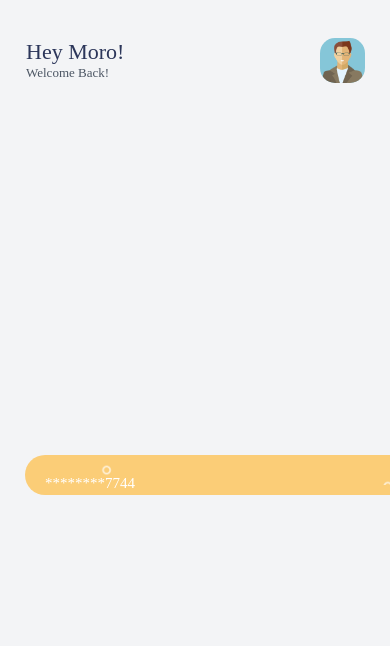
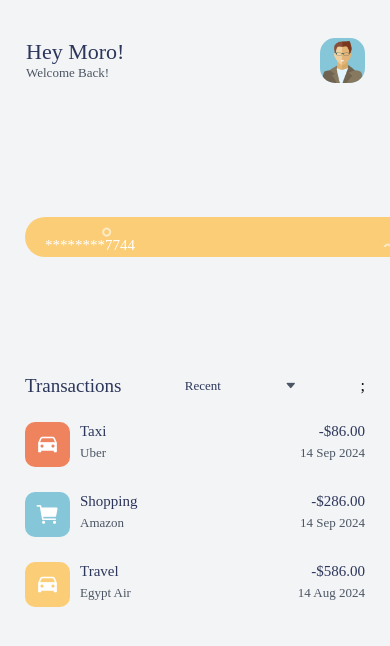
Before and after one commit to marwan598/wallet-app, a React Native app: screen /Home in a window 390 px wide. Shown: the top 646 px of the page. Built offline with nearby package versions, Linux system fonts and the light colour scheme.

Commit message:
transactions section

```diff
--- /dev/null
+++ b/components/Transactions/TransactionAvi.tsx
@@ -0,0 +1,23 @@
+import React, {FunctionComponent} from 'react';
+import {TransactionAviProps} from './types';
+import styled from 'styled-components/native';
+import Icon from 'react-native-vector-icons/Ionicons';
+import {colors} from '../colors';
+
+const StyledView = styled.View`
+  height: 45px;
+  width: 45px;
+  border-radius: 10px;
+  justify-content: center;
+  align-items: center;
+`;
+
+const TransactionAvi: FunctionComponent<TransactionAviProps> = props => {
+  return (
+    <StyledView style={{backgroundColor: props.background}}>
+      <Icon name={props.icon} size={25} color={colors.white} />
+    </StyledView>
+  );
+};
+
+export default TransactionAvi;
--- /dev/null
+++ b/components/Transactions/TransactionItem.tsx
@@ -0,0 +1,77 @@
+import {StyleSheet, View} from 'react-native';
+import React, {FunctionComponent} from 'react';
+import {TransactionProps} from './types';
+import {styled} from 'styled-components/native';
+import TransactionAvi from './TransactionAvi';
+import RegularText from '../Texts/RegularText';
+import {colors} from '../colors';
+import SmallText from '../Texts/SmallText';
+
+const TransactionRow = styled.View`
+  flex-direction: row;
+  justify-content: space-between;
+  align-items: center;
+  width: 100%;
+  margin-bottom: 25px;
+`;
+
+const LeftView = styled.View`
+  flex-direction: row;
+  justify-content: flex-start;
+  height: 100%;
+  align-items: center;
+  flex: 2;
+`;
+
+const RightView = styled.View`
+  flex: 1;
+`;
+
+const TransactionItem: FunctionComponent<TransactionProps> = props => {
+  return (
+    <TransactionRow>
+      <LeftView>
+        <TransactionAvi
+          icon={props.art.icon}
+          background={props.art.background}
+        />
+        <View style={styles.transactionTitle}>
+          <RegularText textStyles={styles.title}>{props.title}</RegularText>
+          <SmallText textStyles={styles.subTitle}>{props.subTitle}</SmallText>
+        </View>
+      </LeftView>
+      <RightView>
+        <RegularText textStyles={styles.amount}>{props.amount}</RegularText>
+        <SmallText textStyles={styles.date}>{props.date}</SmallText>
+      </RightView>
+    </TransactionRow>
+  );
+};
+
+export default TransactionItem;
+
+const styles = StyleSheet.create({
+  transactionTitle: {
+    marginLeft: 10,
+  },
+  title: {
+    color: colors.secondary,
+    textAlign: 'left',
+    marginBottom: 5,
+  },
+  subTitle: {
+    color: colors.grayDark,
+    textAlign: 'left',
+    marginBottom: 5,
+  },
+  amount: {
+    color: colors.secondary,
+    textAlign: 'right',
+    marginBottom: 5,
+  },
+  date: {
+    color: colors.grayDark,
+    textAlign: 'right',
+    marginBottom: 5,
+  },
+});
--- /dev/null
+++ b/components/Transactions/TransactionsSection.tsx
@@ -0,0 +1,66 @@
+import {StyleSheet} from 'react-native';
+import React, {FunctionComponent} from 'react';
+import Icon from 'react-native-vector-icons/Ionicons';
+
+import {TransactionSectionProps} from './types';
+import styled from 'styled-components/native';
+import RegularText from '../Texts/RegularText';
+import {colors} from '../colors';
+import SmallText from '../Texts/SmallText';
+import TransactionItem from './TransactionItem';
+
+const TransactionSectionBackground = styled.View`
+  width: 100%;
+  padding-horizontal: 25px;
+  padding-top: 5px;
+  flex: 2;
+`;
+
+const TransactionRow = styled.View`
+  flex-direction: row;
+  justify-content: space-between;
+  align-items: center;
+  width: 100%;
+`;
+
+const TransactionList = styled.FlatList`
+  width: 100%;
+`;
+
+const TransactionsSection: FunctionComponent<
+  TransactionSectionProps
+> = props => {
+  return (
+    <TransactionSectionBackground>
+      <TransactionRow style={styles.transactionHeader}>
+        <RegularText textStyles={styles.headerTile}>Transactions</RegularText>
+        <SmallText textStyles={styles.headerSubTile}>Recent</SmallText>
+        <Icon name="caret-down" size={13} color={colors.grayDark} />;
+      </TransactionRow>
+      <TransactionList
+        data={props.data}
+        showsVerticalScrollIndicator={false}
+        keyExtractor={({id}: any) => id.toString()}
+        renderItem={({item}: any) => <TransactionItem {...item} />}
+      />
+    </TransactionSectionBackground>
+  );
+};
+
+export default TransactionsSection;
+
+const styles = StyleSheet.create({
+  transactionHeader: {
+    marginBottom: 25,
+  },
+  headerTile: {
+    fontSize: 19,
+    color: colors.secondary,
+  },
+  headerSubTile: {
+    color: colors.secondary,
+  },
+  listContainer: {
+    paddingBottom: 25,
+  },
+});
--- /dev/null
+++ b/data/cardData.ts
@@ -0,0 +1,27 @@
+import mc from '../assets/cards/mc.png';
+import visa from '../assets/cards/visa_white.png';
+import {CardProps} from '../components/Cards/types';
+
+export const cardData: CardProps[] = [
+  {
+    id: 1,
+    accountNo: '3845757744',
+    balance: 20000.15,
+    alias: 'Work Debit',
+    logo: mc,
+  },
+  {
+    id: 2,
+    accountNo: '38457538837',
+    balance: 12000.05,
+    alias: 'Personal Prepaid',
+    logo: visa,
+  },
+  {
+    id: 3,
+    accountNo: '3872980088',
+    balance: 5790.83,
+    alias: 'School Prepaid',
+    logo: mc,
+  },
+];
--- /dev/null
+++ b/data/transactionData.ts
@@ -0,0 +1,38 @@
+import {colors} from '../components/colors';
+import {TransactionProps} from '../components/Transactions/types';
+
+export const transactionData: TransactionProps[] = [
+  {
+    id: 1,
+    amount: '-$86.00',
+    title: 'Taxi',
+    subTitle: 'Uber',
+    art: {
+      background: colors.primary,
+      icon: 'car',
+    },
+    date: '14 Sep 2024',
+  },
+  {
+    id: 2,
+    amount: '-$286.00',
+    title: 'Shopping',
+    subTitle: 'Amazon',
+    art: {
+      background: colors.tertiary,
+      icon: 'cart',
+    },
+    date: '14 Sep 2024',
+  },
+  {
+    id: 3,
+    amount: '-$586.00',
+    title: 'Travel',
+    subTitle: 'Egypt Air',
+    art: {
+      background: colors.accent,
+      icon: 'car',
+    },
+    date: '14 Aug 2024',
+  },
+];
--- a/package.json
+++ b/package.json
@@ -19,6 +19,7 @@
     "react-native-gesture-handler": "^2.20.2",
     "react-native-safe-area-context": "^4.14.0",
     "react-native-screens": "^4.0.0",
+    "react-native-vector-icons": "^10.2.0",
     "styled-components": "^6.1.13"
   },
   "devDependencies": {
@@ -33,6 +34,7 @@
     "@react-native/metro-config": "0.76.1",
     "@react-native/typescript-config": "0.76.1",
     "@types/react": "^18.2.6",
+    "@types/react-native-vector-icons": "^6.4.18",
     "@types/react-test-renderer": "^18.0.0",
     "babel-jest": "^29.6.3",
     "eslint": "^8.19.0",
--- a/screens/Home.tsx
+++ b/screens/Home.tsx
@@ -3,10 +3,10 @@ import React, {FunctionComponent} from 'react';
 import styled from 'styled-components/native';
 import {Container} from '../components/shared';
 import {colors} from '../components/colors';
-import mc from '../assets/cards/mc.png';
-import visa from '../assets/cards/visa_white.png';
-import {CardProps} from '../components/Cards/types';
 import CardSection from '../components/Cards/CardSection';
+import TransactionsSection from '../components/Transactions/TransactionsSection';
+import {cardData} from '../data/cardData';
+import {transactionData} from '../data/transactionData';
 
 const HomeContainer = styled(Container)`
   background-color: ${colors.grayLight};
@@ -14,34 +14,11 @@ const HomeContainer = styled(Container)`
   flex: 1;
 `;
 const Home: FunctionComponent = () => {
-  const cardData: CardProps[] = [
-    {
-      id: 1,
-      accountNo: '3845757744',
-      balance: 20000.15,
-      alias: 'Work Debit',
-      logo: mc,
-    },
-    {
-      id: 2,
-      accountNo: '38457538837',
-      balance: 12000.05,
-      alias: 'Personal Prepaid',
-      logo: visa,
-    },
-    {
-      id: 3,
-      accountNo: '3872980088',
-      balance: 5790.83,
-      alias: 'School Prepaid',
-      logo: mc,
-    },
-  ];
-
   return (
     <HomeContainer>
       <StatusBar barStyle="light-content" />
       <CardSection data={cardData} />
+      <TransactionsSection data={transactionData} />
     </HomeContainer>
   );
 };
```
Also changed, not shown: components/Transactions/types.ts (+20 -0 lines), 3 other files (tests, documents, lock files or other folders).
